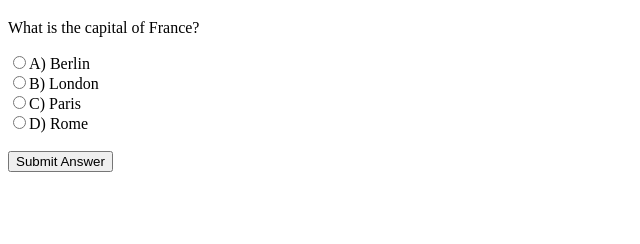
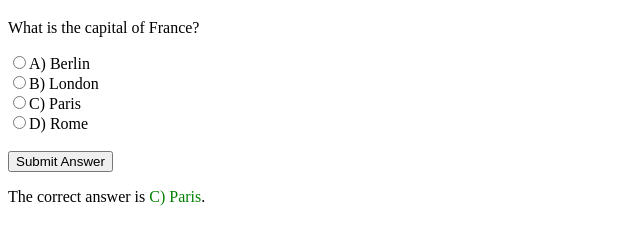
Before and after one commit to hrsummers/california-community-property-MC, a plain HTML site: page index.html in a window 1280 px wide. Shown: the part 106-350 px from the top of the page, without its empty margins (0-640 px from the left). Drawn offline with Linux system fonts and the light colour scheme.

Commit message:
Update index.html

```diff
--- a/index.html
+++ b/index.html
@@ -1,6 +1,6 @@
 <h1>Hello world.<h1>
 
-  <!DOCTYPE html>
+<!DOCTYPE html>
 <html>
 <head>
   <title>Multiple Choice Question</title>
@@ -15,5 +15,6 @@
     <input type="radio" name="answer" value="D">D) Rome<br><br>
     <input type="submit" value="Submit Answer">
   </form>
+  <p>The correct answer is <span style="color: green;">C) Paris</span>.</p>
 </body>
 </html>
```
